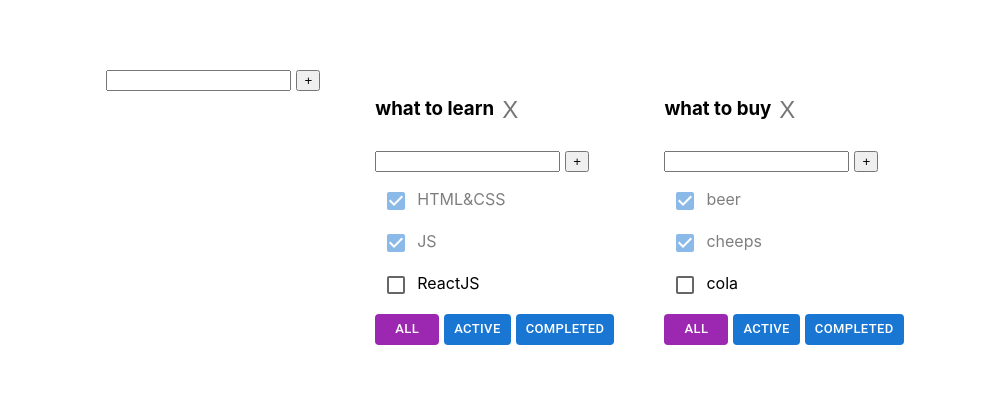
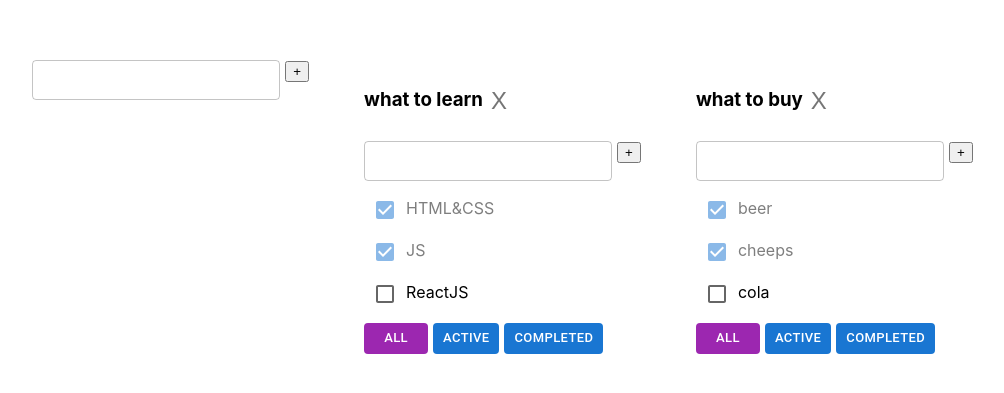
Before and after one commit to VanoKi/todolist-react, a React (Vite) app: page / in a window 1280 px wide. Shown: the part 193-586 px from the top of the page, without its empty margins (110-1114 px from the left). Built offline with nearby package versions, Linux system fonts and the light colour scheme.

Commit message:
fix: textField

```diff
--- a/src/CreateItemForm.tsx
+++ b/src/CreateItemForm.tsx
@@ -1,5 +1,6 @@
 import {Button} from "./Button.tsx";
 import {ChangeEvent, KeyboardEvent, useState} from "react";
+import {TextField} from "@mui/material";
 
 type Props = {
   onCreateItem: (title: string) => void
@@ -33,12 +34,15 @@ export const CreateItemForm = ({onCreateItem}: Props) => {
 
   return (
     <div>
-      <input className={error ? 'error' : ''}
-             value={title}
-             onChange={changeItemTitleHandler}
-             onKeyDown={createItemOnEnterHandler}/>
-      <Button title={'+'} onClick={createItemHandler}/>
-      {error && <div className={'error-message'}>{error}</div>}
+      <TextField
+        size='small'
+        className={error ? 'error' : ''}
+        value={title}
+        onChange={changeItemTitleHandler}
+        onKeyDown={createItemOnEnterHandler}
+      />
+      <Button title={'+'} onClick={createItemHandler} />
+      {error && <div className="error-message">{error}</div>}
     </div>
   );
 };
--- a/src/EditableSpan.tsx
+++ b/src/EditableSpan.tsx
@@ -1,5 +1,6 @@
 import {ChangeEvent, useState} from "react";
 import * as React from "react";
+import {TextField} from "@mui/material";
 
 type Props = {
   value: string
@@ -33,12 +34,21 @@ export const EditableSpan = ({value, onChange}: Props) => {
   return (
     <>
       {isEditMode ? (
-        <input
+        // <input
+        //   onBlur={turnOffEditMode}
+        //   onKeyDown={onkeyDownHandler}
+        //   onChange={changeTitle}
+        //   value={title}
+        //   autoFocus />
+        <TextField
           onBlur={turnOffEditMode}
-          onKeyDown={onkeyDownHandler}
-          onChange={changeTitle}
-          value={title}
-          autoFocus />
+            onKeyDown={onkeyDownHandler}
+            onChange={changeTitle}
+            value={title}
+            autoFocus
+        >
+
+        </TextField>
       ) : (
         <span
           onDoubleClick={turnOnEditMode}>
```
